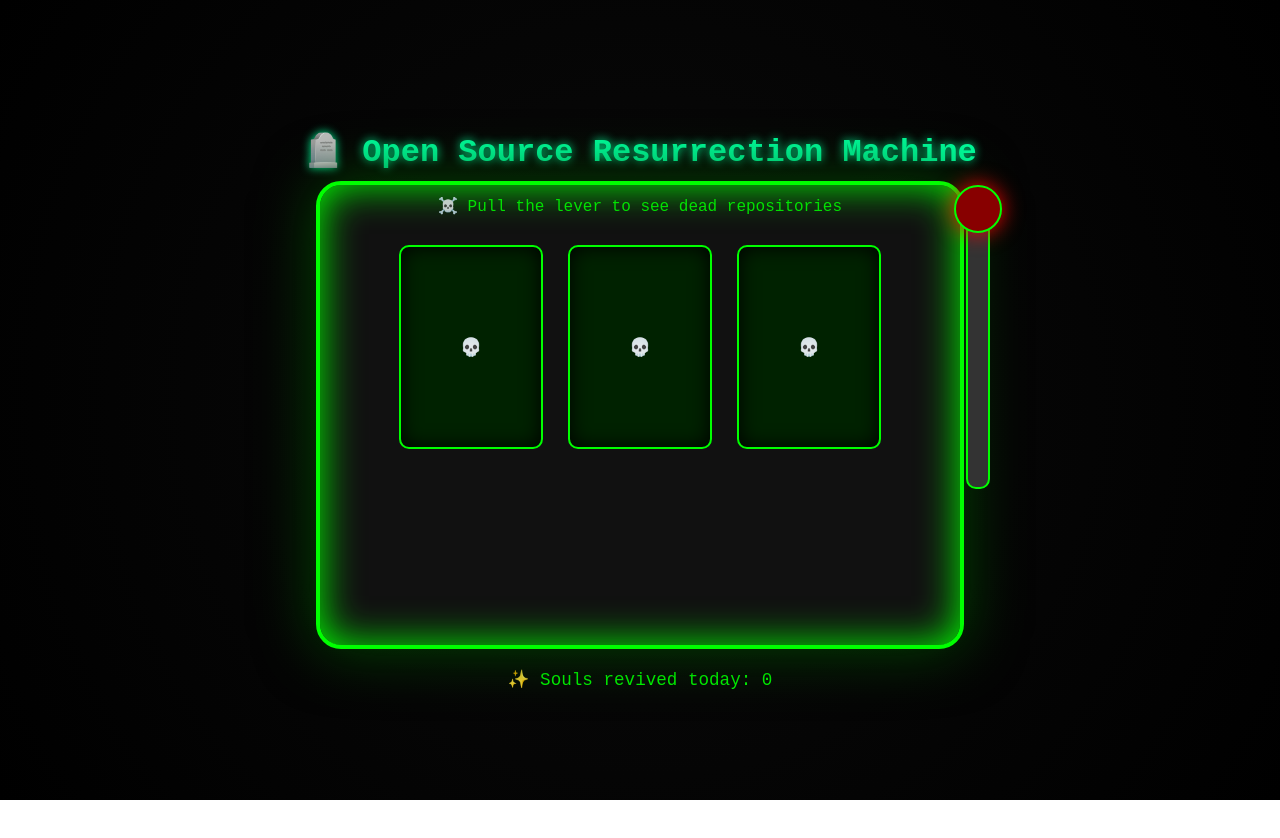
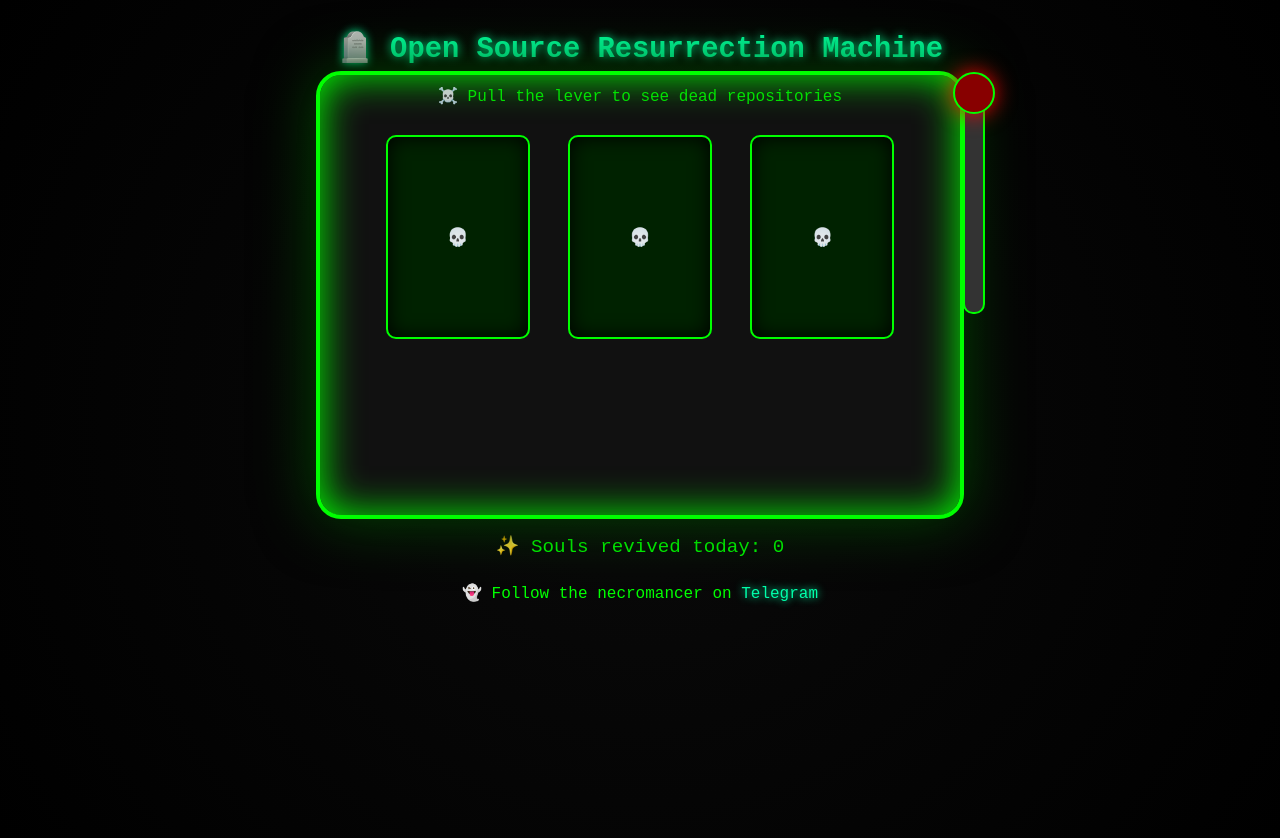
Before and after one commit to Undermove/mirror-of-commits, a plain HTML site: page index.html in a window 1280 px wide. Before the commit the page ends 800 px from the top, so only its background shows below. Drawn offline with Linux system fonts and the light colour scheme.

Commit message:
Update index.html

```diff
--- a/index.html
+++ b/index.html
@@ -2,7 +2,7 @@
 <html lang="en">
 <head>
 <meta charset="UTF-8">
-<meta name="viewport" content="width=device-width,initial-scale=1.0">
+<meta name="viewport" content="width=device-width,initial-scale=1.0,maximum-scale=1.0,user-scalable=no">
 <title>🎰 Open Source Resurrection Machine</title>
 <style>
 body{
@@ -13,19 +13,23 @@ body{
   display:flex;
   flex-direction:column;
   align-items:center;
-  justify-content:center;
-  height:100vh;
-  overflow:hidden;
+  justify-content:flex-start;
+  min-height:100vh;
+  overflow-x:hidden;
+  padding:20px 0;
 }
 h1{
   color:#00ff9d;
   text-shadow:0 0 10px #00ff9d;
-  margin-bottom:10px;
+  margin:10px 0 5px 0;
+  text-align:center;
+  font-size:clamp(1.2rem,5vw,1.8rem);
 }
 .machine{
   position:relative;
-  width:600px;
-  height:420px;
+  width:min(90vw,600px);
+  height:auto;
+  aspect-ratio:3/2;
   background:#111;
   border:4px solid #0f0;
   border-radius:25px;
@@ -36,20 +40,23 @@ h1{
 .reels{
   display:flex;
   justify-content:center;
-  gap:25px;
+  gap:3vw;
   perspective:900px;
   margin-top:40px;
 }
 .reel{
-  width:140px;
-  height:200px;
+  flex:1;
+  min-width:90px;
+  max-width:140px;
+  height:30vh;
+  max-height:200px;
   background:#020;
   border:2px solid #0f0;
   border-radius:10px;
   display:flex;
   align-items:center;
   justify-content:center;
-  font-size:1.1rem;
+  font-size:clamp(0.9rem,3vw,1.1rem);
   color:#0f0;
   box-shadow:inset 0 0 20px #000;
   transform-style:preserve-3d;
@@ -59,32 +66,76 @@ h1{
 .reel.spin{animation:spin 0.5s linear infinite;}
 @keyframes spin{from{transform:rotateX(0deg);}to{transform:rotateX(-360deg);}}
 #msg{
-  position:absolute;top:10px;left:0;width:100%;
-  text-align:center;font-size:1rem;opacity:0.85;
+  position:absolute;
+  top:10px;
+  left:0;
+  width:100%;
+  text-align:center;
+  font-size:clamp(0.8rem,3vw,1rem);
+  opacity:0.85;
   animation:floatText 3s ease-in-out infinite alternate;
 }
 @keyframes floatText{from{transform:translateY(0);}to{transform:translateY(6px);}}
 .lever{
-  position:absolute;right:-30px;top:20px;width:20px;height:280px;
-  background:#333;border:2px solid #0f0;border-radius:10px;cursor:pointer;
-  display:flex;flex-direction:column;align-items:center;justify-content:flex-start;z-index:5;
+  position:absolute;
+  right:-25px;
+  top:15px;
+  width:18px;
+  height:220px;
+  background:#333;
+  border:2px solid #0f0;
+  border-radius:10px;
+  cursor:pointer;
+  display:flex;
+  flex-direction:column;
+  align-items:center;
+  justify-content:flex-start;
+  z-index:5;
 }
 .knob{
-  width:44px;height:44px;background:#800;border:2px solid #0f0;
-  border-radius:50%;box-shadow:0 0 15px red;position:relative;top:-22px;
+  width:38px;
+  height:38px;
+  background:#800;
+  border:2px solid #0f0;
+  border-radius:50%;
+  box-shadow:0 0 15px red;
+  position:relative;
+  top:-20px;
   transition:transform 0.3s;
   animation:pulse 1.5s ease-in-out infinite alternate;
 }
 @keyframes pulse{from{box-shadow:0 0 10px red;}to{box-shadow:0 0 25px #f00;}}
-.knob.dragging{transform:translateY(200px);}
-#counter{margin-top:20px;text-align:center;font-size:1.1rem;color:#0f0;}
+.knob.dragging{transform:translateY(160px);}
+#counter{
+  margin-top:15px;
+  text-align:center;
+  font-size:clamp(1rem,3vw,1.2rem);
+  color:#0f0;
+}
+/* 📱 адаптация: центрирование и Telegram footer */
+#footer{
+  margin-top:25px;
+  text-align:center;
+  font-size:clamp(0.9rem,3vw,1rem);
+}
+#footer a{
+  color:#00ffaa;
+  text-decoration:none;
+  text-shadow:0 0 8px #00ffaa;
+  transition:0.2s;
+}
+#footer a:hover{color:#fff;text-shadow:0 0 15px #0f0;}
 </style>
 </head>
 <body>
 <h1>🪦 Open Source Resurrection Machine</h1>
 <div class="machine">
   <div id="msg">☠️ Pull the lever to see dead repositories</div>
-  <div class="lever" id="lever"><div class="knob" id="knob"></div></div>
+
+  <div class="lever" id="lever">
+    <div class="knob" id="knob"></div>
+  </div>
+
   <div class="reels">
     <div class="reel" id="r1">💀</div>
     <div class="reel" id="r2">💀</div>
@@ -93,12 +144,16 @@ h1{
 </div>
 <div id="counter"></div>
 
+<div id="footer">
+  👻 Follow the necromancer on <a href="https://t.me/dimasshortposts" target="_blank">Telegram</a>
+</div>
+
 <!-- звуки -->
 <audio id="spinSound" src="https://actions.google.com/sounds/v1/ambiences/steam_engine_idle.ogg" preload="auto" loop></audio>
 <audio id="stopSound" src="https://actions.google.com/sounds/v1/cartoon/wood_plank_flicks.ogg" preload="auto"></audio>
 <audio id="dingSound" src="https://actions.google.com/sounds/v1/cartoon/clang_and_wobble.ogg" preload="auto"></audio>
-<!-- 💸 новый звук кассы -->
-<audio id="cashSound" src="https://actions.google.com/sounds/v1/cartoon/slide_whistle_to_drum_hit.ogg" preload="auto"></audio>
+<!-- 💸 новый звук кассы (совместимый mp3) -->
+<audio id="cashSound" src="https://cdn.pixabay.com/download/audio/2022/03/15/audio_25c4d9d739.mp3?filename=cash-register-02.mp3" preload="auto"></audio>
 
 <script>
 const reels=document.querySelectorAll(".reel");
@@ -128,7 +183,8 @@ function startSpin(){
   isSpinning=true;
   msg.innerText="⚙️ Spinning...";
   reels.forEach(r=>r.classList.add("spin"));
-  spinSound.volume=0.15; spinSound.play();
+  spinSound.volume=0.15;
+  spinSound.play().catch(()=>{});
 }
 
 function stopSpin(data){
@@ -136,19 +192,19 @@ function stopSpin(data){
   reels.forEach((r,i)=>{
     setTimeout(()=>{
       r.classList.remove("spin");
-      stopSound.currentTime=0; stopSound.volume=0.3; stopSound.play();
+      stopSound.currentTime=0; stopSound.volume=0.3; stopSound.play().catch(()=>{});
       const repo=data[i];
       if(!repo){r.innerHTML="💀 Empty tomb";return;}
       const year=new Date(repo.pushed_at).getFullYear();
       r.innerHTML=`<div style="text-align:center;pointer-events:none">
-        <strong>🪦 ${repo.name}</strong><br>⭐ ${repo.stargazers_count}<br>💀 ${year}
+        <strong>🪦 ${repo.name}</strong><br>⭐ ${repo.stargazers_count}<br>🕰 ${year}
       </div>`;
       r.onclick=()=>{
         window.open(repo.html_url,"_blank");
         souls++; localStorage.setItem("soulsRevived",souls);
         counter.innerText=`✨ Souls revived today: ${souls}`;
         msg.innerText="⭐ Light a star to bless one of them";
-        dingSound.play();
+        dingSound.play().catch(()=>{});
       };
       if(i===2){isSpinning=false;}
     },2200+i*600);
@@ -166,7 +222,7 @@ window.addEventListener("mousemove",e=>{
     triggered=true;
     cashSound.currentTime=0;
     cashSound.volume=0.4;
-    cashSound.play();
+    cashSound.play().catch(()=>{});
   }
 });
 window.addEventListener("mouseup",async e=>{
@@ -186,7 +242,7 @@ window.addEventListener("mouseup",async e=>{
   }
 });
 
-/* touch */
+/* Touch support */
 knob.addEventListener("touchstart",e=>{dragging=true;startY=e.touches[0].clientY;triggered=false;});
 window.addEventListener("touchmove",e=>{
   if(!dragging)return;
@@ -196,7 +252,7 @@ window.addEventListener("touchmove",e=>{
     triggered=true;
     cashSound.currentTime=0;
     cashSound.volume=0.4;
-    cashSound.play();
+    cashSound.play().catch(()=>{});
   }
 });
 window.addEventListener("touchend",async e=>{
```
